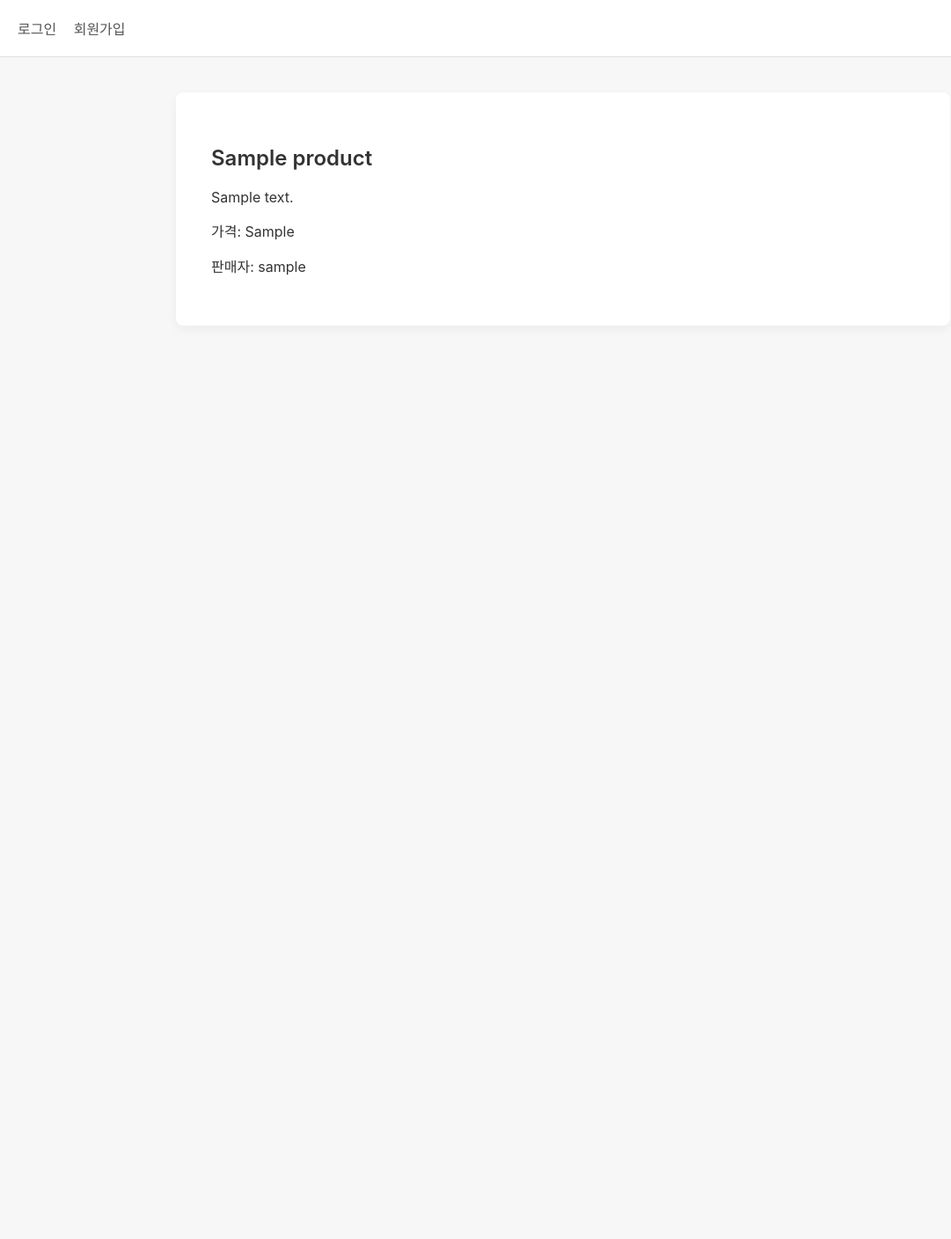
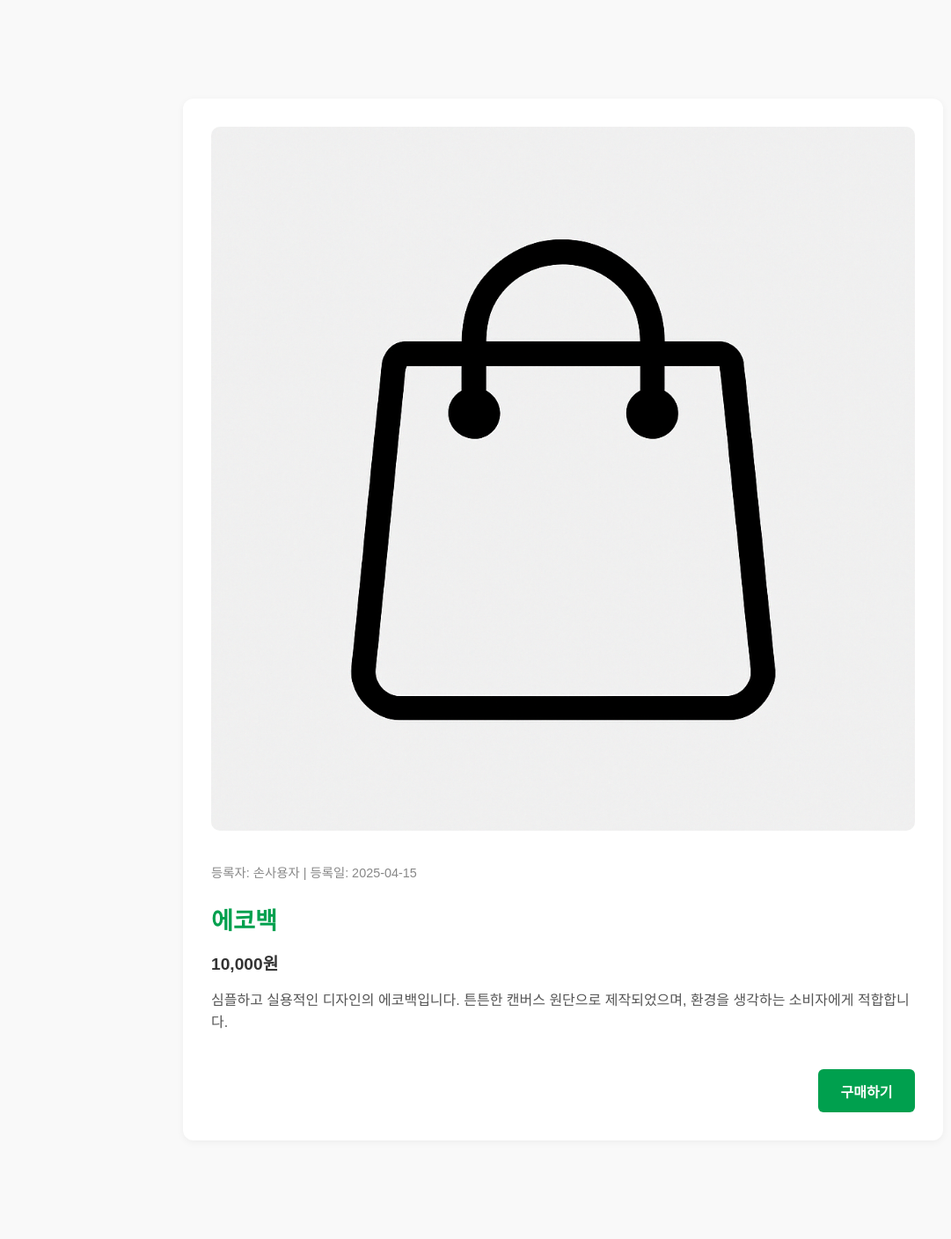
Before and after one commit to Jaen-923/secure-coding, a Flask app: page /product/1 in a window 1280 px wide. Shown: the whole page at 88% size, without its empty margins (0-1081 px from the left). Before the commit the page ends 312 px from the top, so only its background shows below. Run offline with Flask 3, Linux system fonts and the light colour scheme; tables that the repository leaves empty hold one stand-in row (values such as "Sample post"); some libraries are stand-ins or nearby versions.

Commit message:
Feat : 상품 관련 화면 구현

```diff
--- a/templates/view_product.html
+++ b/templates/view_product.html
@@ -1,8 +1,87 @@
-{% extends "base.html" %}
-{% block title %}상품 상세보기{% endblock %}
-{% block content %}
-<h2>{{ product.title }}</h2>
-<p>{{ product.description }}</p>
-<p>가격: {{ product.price }}</p>
-<p>판매자: {{ seller.username if seller else '알 수 없음' }}</p>
-{% endblock %}
+<!DOCTYPE html>
+<html lang="ko">
+<head>
+  <meta charset="UTF-8">
+  <title>상품 상세보기</title>
+  <style>
+    body {
+      font-family: "Pretendard", sans-serif;
+      background-color: #f9f9f9;
+      margin: 0;
+      padding: 2rem;
+    }
+    .container {
+      max-width: 800px;
+      margin: 5rem auto;
+      background: #fff;
+      padding: 2rem;
+      border-radius: 12px;
+      box-shadow: 0 2px 8px rgba(0,0,0,0.05);
+      min-height: 600px;
+    }
+    .image {
+      width: 100%;
+      min-height: 100px;
+      object-fit: cover;
+      border-radius: 10px;
+    }
+    .info {
+      margin-top: 2rem;
+    }
+    .info .meta {
+      font-size: 0.9rem;
+      color: #888;
+      margin-bottom: 1rem;
+    }
+    .info h2 {
+      font-size: 1.7rem;
+      color: #00a04e;
+      margin-bottom: 1rem;
+    }
+    .info .price {
+      font-size: 1.2rem;
+      color: #333;
+      font-weight: bold;
+      margin-bottom: 1rem;
+    }
+    .info .description {
+      font-size: 1rem;
+      color: #555;
+      line-height: 1.6;
+      margin-bottom: 2.5rem;
+    }
+    .btn-wrapper {
+      text-align: right;
+    }
+    .btn {
+      display: inline-block;
+      padding: 0.8rem 1.6rem;
+      background-color: #00a04e;
+      color: white;
+      border-radius: 6px;
+      text-decoration: none;
+      font-weight: bold;
+      font-size: 1rem;
+    }
+    .btn:hover {
+      background-color: #008c4a;
+    }
+  </style>
+</head>
+<body>
+  <div class="container">
+    <img src="../static/item.png" alt="상품 이미지" class="image">
+    <div class="info">
+    <div class="meta">등록자: 손사용자 | 등록일: 2025-04-15</div>
+      <h2>에코백</h2>
+      <div class="price">10,000원</div>
+      <div class="description">
+        심플하고 실용적인 디자인의 에코백입니다. 튼튼한 캔버스 원단으로 제작되었으며, 환경을 생각하는 소비자에게 적합합니다.
+      </div>
+      <div class="btn-wrapper">
+        <a href="#" class="btn">구매하기</a>
+      </div>
+    </div>
+  </div>
+</body>
+</html>
```
